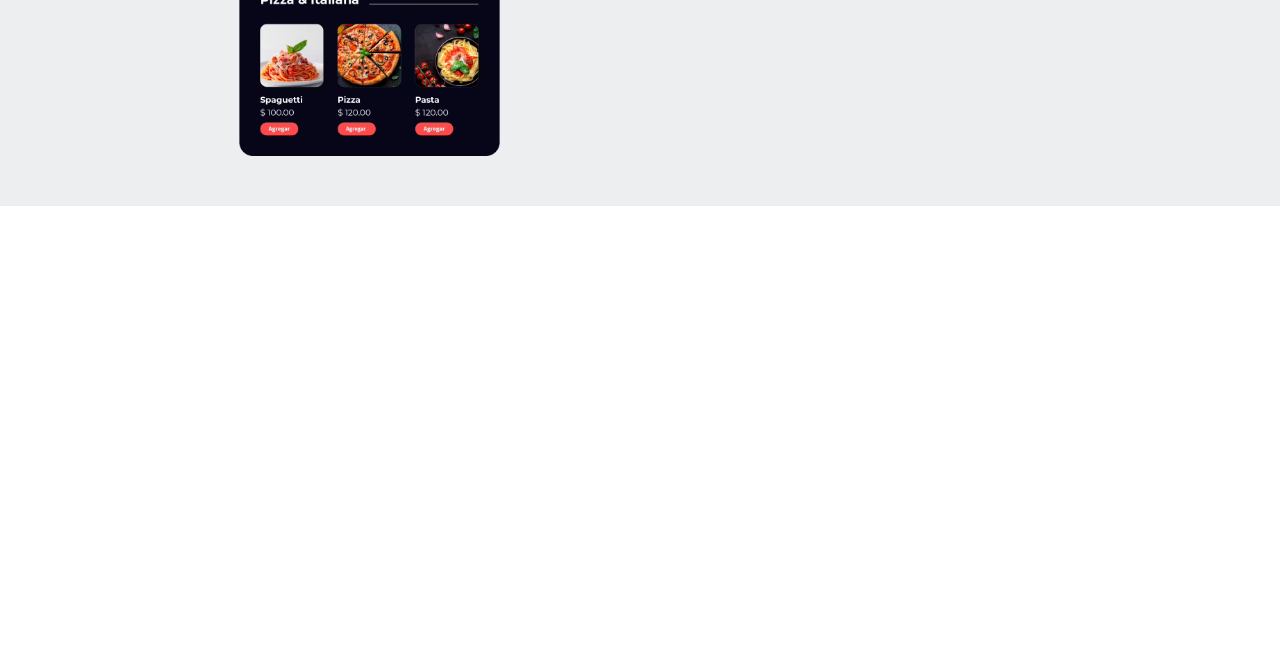
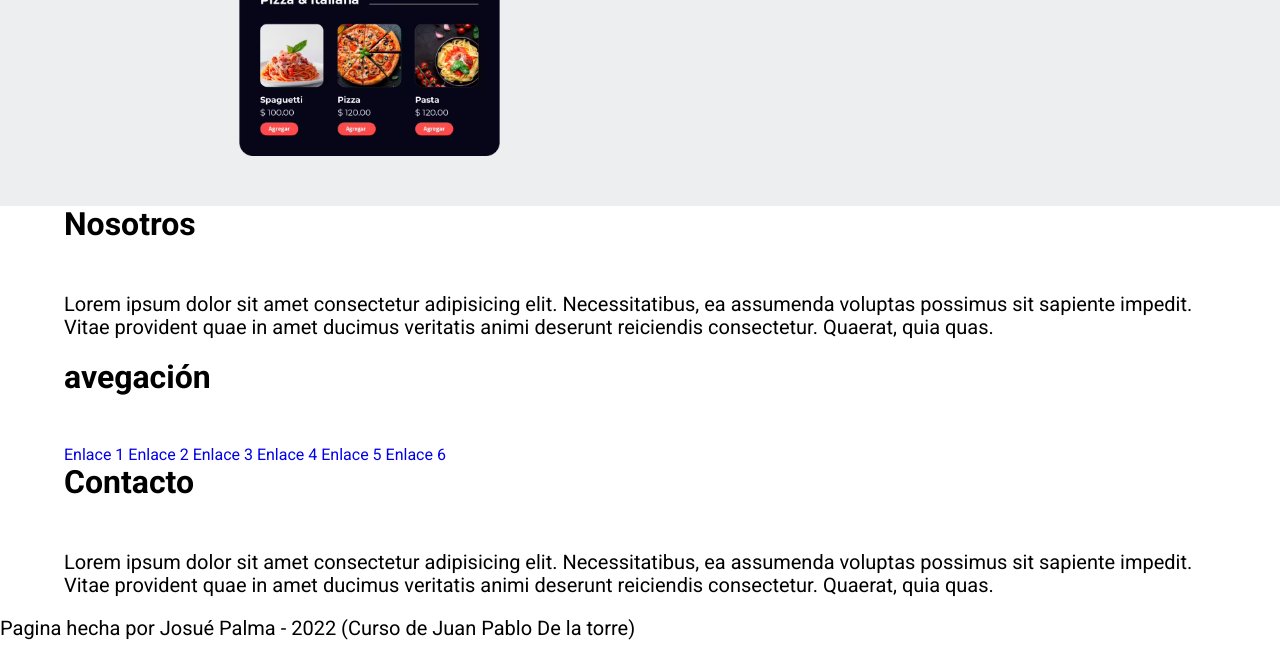
Before and after one commit to JosueP0721/Proyecto--delivery, a website: page index.html in a window 1280 px wide. Shown: the part 5316-5976 px from the top of the page. Before the commit the page ends 5522 px from the top, so only its background shows below. Drawn offline with Linux system fonts and the light colour scheme.

Commit message:
footer html

```diff
--- a/index.html
+++ b/index.html
@@ -216,15 +216,14 @@
                     <picture class="favorito__imagen">
                         <source srcset="build/img/logo_ensaladas.avif" type="image/avif">
                         <source srcset="build/img/logo_ensaladas.webp" type="image/webp">
-                        <img loading="lazy" src="build/img/logo_ensaladas.jpg"
-                            alt="imagen favoritos">
+                        <img loading="lazy" src="build/img/logo_ensaladas.jpg" alt="imagen favoritos">
                     </picture>
                     <div class="favorito__contenido">
                         <picture>
                             <source srcset="build/img/estrellas.avif" type="image/avif">
                             <source srcset="build/img/estrellas.webp" type="image/webp">
-                            <img class="testimonial__clasificacion" loading="lazy"
-                                src="build/img/estrellas.jpg" alt="imagen estrellas">
+                            <img class="testimonial__clasificacion" loading="lazy" src="build/img/estrellas.jpg"
+                                alt="imagen estrellas">
                         </picture>
                         <h3 class="favorito__nombre">Green Ensaladas</h3>
                         <p class="favorito__descripcion">Lorem ipsum dolor sit amet consectetur adipisicing elit.
@@ -237,15 +236,14 @@
                     <picture class="favorito__imagen">
                         <source srcset="build/img/logo_ensaladas.avif" type="image/avif">
                         <source srcset="build/img/logo_ensaladas.webp" type="image/webp">
-                        <img loading="lazy" src="build/img/logo_ensaladas.jpg"
-                            alt="imagen favoritos">
+                        <img loading="lazy" src="build/img/logo_ensaladas.jpg" alt="imagen favoritos">
                     </picture>
                     <div class="favorito__contenido">
                         <picture>
                             <source srcset="build/img/estrellas.avif" type="image/avif">
                             <source srcset="build/img/estrellas.webp" type="image/webp">
-                            <img class="testimonial__clasificacion" loading="lazy"
-                                src="build/img/estrellas.jpg" alt="imagen estrellas">
+                            <img class="testimonial__clasificacion" loading="lazy" src="build/img/estrellas.jpg"
+                                alt="imagen estrellas">
                         </picture>
                         <h3 class="favorito__nombre">Green Ensaladas</h3>
                         <p class="favorito__descripcion">Lorem ipsum dolor sit amet consectetur adipisicing elit.
@@ -258,15 +256,14 @@
                     <picture class="favorito__imagen">
                         <source srcset="build/img/logo_ensaladas.avif" type="image/avif">
                         <source srcset="build/img/logo_ensaladas.webp" type="image/webp">
-                        <img loading="lazy" src="build/img/logo_ensaladas.jpg"
-                            alt="imagen favoritos">
+                        <img loading="lazy" src="build/img/logo_ensaladas.jpg" alt="imagen favoritos">
                     </picture>
                     <div class="favorito__contenido">
                         <picture>
                             <source srcset="build/img/estrellas.avif" type="image/avif">
                             <source srcset="build/img/estrellas.webp" type="image/webp">
-                            <img class="testimonial__clasificacion" loading="lazy"
-                                src="build/img/estrellas.jpg" alt="imagen estrellas">
+                            <img class="testimonial__clasificacion" loading="lazy" src="build/img/estrellas.jpg"
+                                alt="imagen estrellas">
                         </picture>
                         <h3 class="favorito__nombre">Green Ensaladas</h3>
                         <p class="favorito__descripcion">Lorem ipsum dolor sit amet consectetur adipisicing elit.
@@ -279,15 +276,14 @@
                     <picture class="favorito__imagen">
                         <source srcset="build/img/logo_ensaladas.avif" type="image/avif">
                         <source srcset="build/img/logo_ensaladas.webp" type="image/webp">
-                        <img loading="lazy" src="build/img/logo_ensaladas.jpg"
-                            alt="imagen favoritos">
+                        <img loading="lazy" src="build/img/logo_ensaladas.jpg" alt="imagen favoritos">
                     </picture>
                     <div class="favorito__contenido">
                         <picture>
                             <source srcset="build/img/estrellas.avif" type="image/avif">
                             <source srcset="build/img/estrellas.webp" type="image/webp">
-                            <img class="testimonial__clasificacion" loading="lazy"
-                                src="build/img/estrellas.jpg" alt="imagen estrellas">
+                            <img class="testimonial__clasificacion" loading="lazy" src="build/img/estrellas.jpg"
+                                alt="imagen estrellas">
                         </picture>
                         <h3 class="favorito__nombre">Green Ensaladas</h3>
                         <p class="favorito__descripcion">Lorem ipsum dolor sit amet consectetur adipisicing elit.
@@ -300,15 +296,14 @@
                     <picture class="favorito__imagen">
                         <source srcset="build/img/logo_ensaladas.avif" type="image/avif">
                         <source srcset="build/img/logo_ensaladas.webp" type="image/webp">
-                        <img loading="lazy" src="build/img/logo_ensaladas.jpg"
-                            alt="imagen favoritos">
+                        <img loading="lazy" src="build/img/logo_ensaladas.jpg" alt="imagen favoritos">
                     </picture>
                     <div class="favorito__contenido">
                         <picture>
                             <source srcset="build/img/estrellas.avif" type="image/avif">
                             <source srcset="build/img/estrellas.webp" type="image/webp">
-                            <img class="testimonial__clasificacion" loading="lazy"
-                                src="build/img/estrellas.jpg" alt="imagen estrellas">
+                            <img class="testimonial__clasificacion" loading="lazy" src="build/img/estrellas.jpg"
+                                alt="imagen estrellas">
                         </picture>
                         <h3 class="favorito__nombre">Green Ensaladas</h3>
                         <p class="favorito__descripcion">Lorem ipsum dolor sit amet consectetur adipisicing elit.
@@ -321,15 +316,14 @@
                     <picture class="favorito__imagen">
                         <source srcset="build/img/logo_ensaladas.avif" type="image/avif">
                         <source srcset="build/img/logo_ensaladas.webp" type="image/webp">
-                        <img loading="lazy" src="build/img/logo_ensaladas.jpg"
-                            alt="imagen favoritos">
+                        <img loading="lazy" src="build/img/logo_ensaladas.jpg" alt="imagen favoritos">
                     </picture>
                     <div class="favorito__contenido">
                         <picture>
                             <source srcset="build/img/estrellas.avif" type="image/avif">
                             <source srcset="build/img/estrellas.webp" type="image/webp">
-                            <img class="testimonial__clasificacion" loading="lazy"
-                                src="build/img/estrellas.jpg" alt="imagen estrellas">
+                            <img class="testimonial__clasificacion" loading="lazy" src="build/img/estrellas.jpg"
+                                alt="imagen estrellas">
                         </picture>
                         <h3 class="favorito__nombre">Green Ensaladas</h3>
                         <p class="favorito__descripcion">Lorem ipsum dolor sit amet consectetur adipisicing elit.
@@ -342,15 +336,14 @@
                     <picture class="favorito__imagen">
                         <source srcset="build/img/logo_ensaladas.avif" type="image/avif">
                         <source srcset="build/img/logo_ensaladas.webp" type="image/webp">
-                        <img loading="lazy" src="build/img/logo_ensaladas.jpg"
-                            alt="imagen favoritos">
+                        <img loading="lazy" src="build/img/logo_ensaladas.jpg" alt="imagen favoritos">
                     </picture>
                     <div class="favorito__contenido">
                         <picture>
                             <source srcset="build/img/estrellas.avif" type="image/avif">
                             <source srcset="build/img/estrellas.webp" type="image/webp">
-                            <img class="testimonial__clasificacion" loading="lazy"
-                                src="build/img/estrellas.jpg" alt="imagen estrellas">
+                            <img class="testimonial__clasificacion" loading="lazy" src="build/img/estrellas.jpg"
+                                alt="imagen estrellas">
                         </picture>
                         <h3 class="favorito__nombre">Green Ensaladas</h3>
                         <p class="favorito__descripcion">Lorem ipsum dolor sit amet consectetur adipisicing elit.
@@ -363,15 +356,14 @@
                     <picture class="favorito__imagen">
                         <source srcset="build/img/logo_ensaladas.avif" type="image/avif">
                         <source srcset="build/img/logo_ensaladas.webp" type="image/webp">
-                        <img loading="lazy" src="build/img/logo_ensaladas.jpg"
-                            alt="imagen favoritos">
+                        <img loading="lazy" src="build/img/logo_ensaladas.jpg" alt="imagen favoritos">
                     </picture>
                     <div class="favorito__contenido">
                         <picture>
                             <source srcset="build/img/estrellas.avif" type="image/avif">
                             <source srcset="build/img/estrellas.webp" type="image/webp">
-                            <img class="testimonial__clasificacion" loading="lazy"
-                                src="build/img/estrellas.jpg" alt="imagen estrellas">
+                            <img class="testimonial__clasificacion" loading="lazy" src="build/img/estrellas.jpg"
+                                alt="imagen estrellas">
                         </picture>
                         <h3 class="favorito__nombre">Green Ensaladas</h3>
                         <p class="favorito__descripcion">Lorem ipsum dolor sit amet consectetur adipisicing elit.
@@ -384,15 +376,14 @@
                     <picture class="favorito__imagen">
                         <source srcset="build/img/logo_ensaladas.avif" type="image/avif">
                         <source srcset="build/img/logo_ensaladas.webp" type="image/webp">
-                        <img loading="lazy" src="build/img/logo_ensaladas.jpg"
-                            alt="imagen favoritos">
+                        <img loading="lazy" src="build/img/logo_ensaladas.jpg" alt="imagen favoritos">
                     </picture>
                     <div class="favorito__contenido">
                         <picture>
                             <source srcset="build/img/estrellas.avif" type="image/avif">
                             <source srcset="build/img/estrellas.webp" type="image/webp">
-                            <img class="testimonial__clasificacion" loading="lazy"
-                                src="build/img/estrellas.jpg" alt="imagen estrellas">
+                            <img class="testimonial__clasificacion" loading="lazy" src="build/img/estrellas.jpg"
+                                alt="imagen estrellas">
                         </picture>
                         <h3 class="favorito__nombre">Green Ensaladas</h3>
                         <p class="favorito__descripcion">Lorem ipsum dolor sit amet consectetur adipisicing elit.
@@ -408,7 +399,7 @@
             <picture class="trabajar__imagen">
                 <source srcset="build/img/repartidor.avif" type="image/avif">
                 <source srcset="build/img/repartidor.webp" type="image/webp">
-                <img class="trabajar__img loading="lazy" src="build/img/repartidor.jpg" alt="imagen repartidor">
+                <img class="trabajar__img loading=" lazy" src="build/img/repartidor.jpg" alt="imagen repartidor">
             </picture>
             <div class="trabajar__texto">
                 <p>Lorem ipsum, dolor sit amet consectetur adipisicing elit. Aut assumenda laborum libero. Molestiae
@@ -442,6 +433,34 @@
             </div>
         </div>
     </section>
+    <footer class="footer">
+        <div class="contenedor footer__grid">
+            <div class="footer__widget">
+                <h3 class="footer__heading">Nosotros</h3>
+                <p class="footer__texto">Lorem ipsum dolor sit amet consectetur adipisicing elit. Necessitatibus, ea
+                    assumenda voluptas possimus sit sapiente impedit. Vitae provident quae in amet ducimus veritatis
+                    animi deserunt reiciendis consectetur. Quaerat, quia quas.</p>
+            </div>
+            <div class="footer__widget">
+                <h3 class="footer__heading">avegación</h3>
+                <nav class="footer__nav">
+                    <a href="#" class="footer__link">Enlace 1</a>
+                    <a href="#" class="footer__link">Enlace 2</a>
+                    <a href="#" class="footer__link">Enlace 3</a>
+                    <a href="#" class="footer__link">Enlace 4</a>
+                    <a href="#" class="footer__link">Enlace 5</a>
+                    <a href="#" class="footer__link">Enlace 6</a>
+                </nav>
+            </div>
+            <div class="footer__widget">
+                <h3 class="footer__heading">Contacto</h3>
+                <p class="footer__texto">Lorem ipsum dolor sit amet consectetur adipisicing elit. Necessitatibus, ea
+                    assumenda voluptas possimus sit sapiente impedit. Vitae provident quae in amet ducimus veritatis
+                    animi deserunt reiciendis consectetur. Quaerat, quia quas.</p>
+            </div>
+        </div>
+        <p class="footer__copyright">Pagina hecha por Josué Palma - 2022 (Curso de Juan Pablo De la torre)</p>
+    </footer>
 </body>
 
 </html>
```
